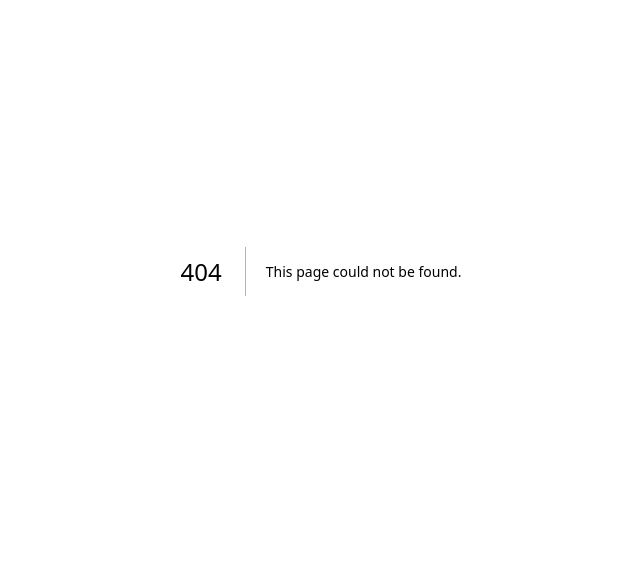
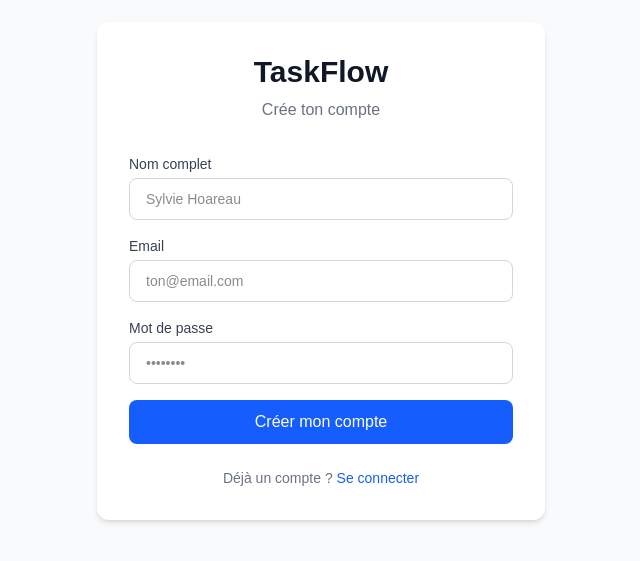
Before and after one commit to SylvieHoareau/taskflow, a Next.js app: page /auth/register in a window 1280 px wide. Before the commit this address had no page. Shown: the part 129-690 px from the top of the page, without its empty margins (319-959 px from the left). Built offline with nearby package versions, Linux system fonts and the light colour scheme.

Commit message:
feat: pages authentification login et register

```diff
--- /dev/null
+++ b/app/auth/callback/route.ts
@@ -0,0 +1,17 @@
+import { NextResponse } from 'next/server';
+import { createServerSupabaseClient } from '@/lib/supabase-server';
+
+export async function GET(request: Request) {
+    // We need to get the code from the query parameters to exchange it for a session
+    const { searchParams, origin } = new URL(request.url);
+    const code = searchParams.get('code')
+
+    // If we have a code, we can exchange it for a session and set the cookies
+    if (code) {
+        const supabase = await createServerSupabaseClient();
+        await supabase.auth.exchangeCodeForSession(code)
+    }
+
+    // Redirect to the dashboard after the session has been set
+    return NextResponse.redirect(`${origin}/dashboard`);
+}
--- /dev/null
+++ b/app/auth/login/page.tsx
@@ -0,0 +1,100 @@
+'use client'
+
+import { useState } from 'react'
+import { useRouter } from 'next/navigation'
+import Link from 'next/link'
+import { createClient } from '@/lib/supabase'
+
+export default function LoginPage() {
+    const router = useRouter()
+    const [email, setEmail] = useState('')
+    const [password, setPassword] = useState('')
+    const [error, setError] = useState('')
+    const [loading, setLoading] = useState(false)
+
+    const handleLogin = async (e: React.FormEvent) => {
+        e.preventDefault()
+        setLoading(true)
+        setError('')
+
+        const supabase = createClient()
+        const { error } = await supabase.auth.signInWithPassword({
+            email,
+            password
+        })
+
+        if (error) {
+            setError('Email ou mot de passe incorrect')
+            setLoading(false)
+            return
+        }
+
+        router.push('/dashboard')
+        router.refresh()
+    }
+
+    return (
+        <div className="min-h-screen bg-gray-50 flex items-center justify-center">
+        <div className="bg-white p-8 rounded-xl shadow-md w-full max-w-md">
+
+            {/* Logo / Titre */}
+            <div className="text-center mb-8">
+            <h1 className="text-3xl font-bold text-gray-900">TaskFlow</h1>
+            <p className="text-gray-500 mt-2">Connecte-toi à ton espace</p>
+            </div>
+
+            {/* Erreur */}
+            {error && (
+            <div className="bg-red-50 text-red-600 px-4 py-3 rounded-lg mb-4 text-sm">
+                {error}
+            </div>
+            )}
+
+            {/* Formulaire */}
+            <div className="space-y-4">
+            <div>
+                <label className="block text-sm font-medium text-gray-700 mb-1">
+                Email
+                </label>
+                <input
+                type="email"
+                value={email}
+                onChange={(e) => setEmail(e.target.value)}
+                placeholder="ton@email.com"
+                className="w-full border border-gray-300 rounded-lg px-4 py-2.5 text-sm focus:outline-none focus:ring-2 focus:ring-blue-500"
+                />
+            </div>
+
+            <div>
+                <label className="block text-sm font-medium text-gray-700 mb-1">
+                Mot de passe
+                </label>
+                <input
+                type="password"
+                value={password}
+                onChange={(e) => setPassword(e.target.value)}
+                placeholder="••••••••"
+                className="w-full border border-gray-300 rounded-lg px-4 py-2.5 text-sm focus:outline-none focus:ring-2 focus:ring-blue-500"
+                />
+            </div>
+
+            <button
+                onClick={handleLogin}
+                disabled={loading}
+                className="w-full bg-blue-600 hover:bg-blue-700 disabled:bg-blue-400 text-white font-medium py-2.5 rounded-lg transition-colors"
+            >
+                {loading ? 'Connexion...' : 'Se connecter'}
+            </button>
+            </div>
+
+            {/* Lien inscription */}
+            <p className="text-center text-sm text-gray-500 mt-6">
+            Pas encore de compte ?{' '}
+            <Link href="/auth/register" className="text-blue-600 hover:underline font-medium">
+                S`&apos;`inscrire
+            </Link>
+            </p>
+        </div>
+        </div>
+    )
+}
--- /dev/null
+++ b/app/auth/register/page.tsx
@@ -0,0 +1,132 @@
+'use client'
+
+import { useState } from 'react'
+import Link from 'next/link'
+import { createClient } from '@/lib/supabase'
+
+export default function RegisterPage() {
+  const [email, setEmail] = useState('')
+  const [password, setPassword] = useState('')
+  const [fullName, setFullName] = useState('')
+  const [error, setError] = useState('')
+  const [success, setSuccess] = useState(false)
+  const [loading, setLoading] = useState(false)
+
+  const handleRegister = async () => {
+    setLoading(true)
+    setError('')
+
+    const supabase = createClient()
+    const { error } = await supabase.auth.signUp({
+      email,
+      password,
+      options: {
+        data: { full_name: fullName },
+      },
+    })
+
+    if (error) {
+      setError(error.message)
+      setLoading(false)
+      return
+    }
+
+    setSuccess(true)
+    setLoading(false)
+  }
+
+  if (success) {
+    return (
+      <div className="min-h-screen bg-gray-50 flex items-center justify-center">
+        <div className="bg-white p-8 rounded-xl shadow-md w-full max-w-md text-center">
+          <div className="text-5xl mb-4">📧</div>
+          <h2 className="text-2xl font-bold text-gray-900 mb-2">Vérifie tes emails !</h2>
+          <p className="text-gray-500">
+            Un lien de confirmation t`&apos;`a été envoyé à <strong>{email}</strong>.
+            Clique dessus pour activer ton compte.
+          </p>
+          <Link
+            href="/auth/login"
+            className="mt-6 inline-block text-blue-600 hover:underline text-sm"
+          >
+            Retour à la connexion
+          </Link>
+        </div>
+      </div>
+    )
+  }
+
+  return (
+    <div className="min-h-screen bg-gray-50 flex items-center justify-center">
+      <div className="bg-white p-8 rounded-xl shadow-md w-full max-w-md">
+
+        <div className="text-center mb-8">
+          <h1 className="text-3xl font-bold text-gray-900">TaskFlow</h1>
+          <p className="text-gray-500 mt-2">Crée ton compte</p>
+        </div>
+
+        {error && (
+          <div className="bg-red-50 text-red-600 px-4 py-3 rounded-lg mb-4 text-sm">
+            {error}
+          </div>
+        )}
+
+        <div className="space-y-4">
+          <div>
+            <label className="block text-sm font-medium text-gray-700 mb-1">
+              Nom complet
+            </label>
+            <input
+              type="text"
+              value={fullName}
+              onChange={(e) => setFullName(e.target.value)}
+              placeholder="Sylvie Hoareau"
+              className="w-full border border-gray-300 rounded-lg px-4 py-2.5 text-sm focus:outline-none focus:ring-2 focus:ring-blue-500"
+            />
+          </div>
+
+          <div>
+            <label className="block text-sm font-medium text-gray-700 mb-1">
+              Email
+            </label>
+            <input
+              type="email"
+              value={email}
+              onChange={(e) => setEmail(e.target.value)}
+              placeholder="ton@email.com"
+              className="w-full border border-gray-300 rounded-lg px-4 py-2.5 text-sm focus:outline-none focus:ring-2 focus:ring-blue-500"
+            />
+          </div>
+
+          <div>
+            <label className="block text-sm font-medium text-gray-700 mb-1">
+              Mot de passe
+            </label>
+            <input
+              type="password"
+              value={password}
+              onChange={(e) => setPassword(e.target.value)}
+              placeholder="••••••••"
+              className="w-full border border-gray-300 rounded-lg px-4 py-2.5 text-sm focus:outline-none focus:ring-2 focus:ring-blue-500"
+            />
+          </div>
+
+          <button
+            onClick={handleRegister}
+            disabled={loading}
+            className="w-full bg-blue-600 hover:bg-blue-700 disabled:bg-blue-400 text-white font-medium py-2.5 rounded-lg transition-colors"
+          >
+            {loading ? 'Création...' : 'Créer mon compte'}
+          </button>
+        </div>
+
+        <p className="text-center text-sm text-gray-500 mt-6">
+          Déjà un compte ?{' '}
+          <Link href="/auth/login" className="text-blue-600 hover:underline font-medium">
+            Se connecter
+          </Link>
+        </p>
+      </div>
+    </div>
+  )
+}
--- /dev/null
+++ b/lib/supabase-server.ts
@@ -0,0 +1,28 @@
+import { createServerClient } from '@supabase/ssr';
+import { cookies } from 'next/headers';
+
+export async function createServerSupabaseClient() {
+    const cookieStore = await cookies();
+
+    return createServerClient(
+        process.env.NEXT_PUBLIC_SUPABASE_URL!,
+        process.env.NEXT_PUBLIC_SUPABASE_ANON_KEY!,
+        {
+            cookies: {
+                getAll() {
+                    return cookieStore.getAll()
+                },
+                setAll(cookiesToSet){
+                    try {
+                        cookiesToSet.forEach(({name, value, options}) => {
+                            cookieStore.set(name, value, options)
+                        })
+                    } catch  {
+                        // Do nothing, we don't want to throw an error if we fail to set a cookie
+                    }
+                }
+            }
+        }
+    )
+
+}
```
